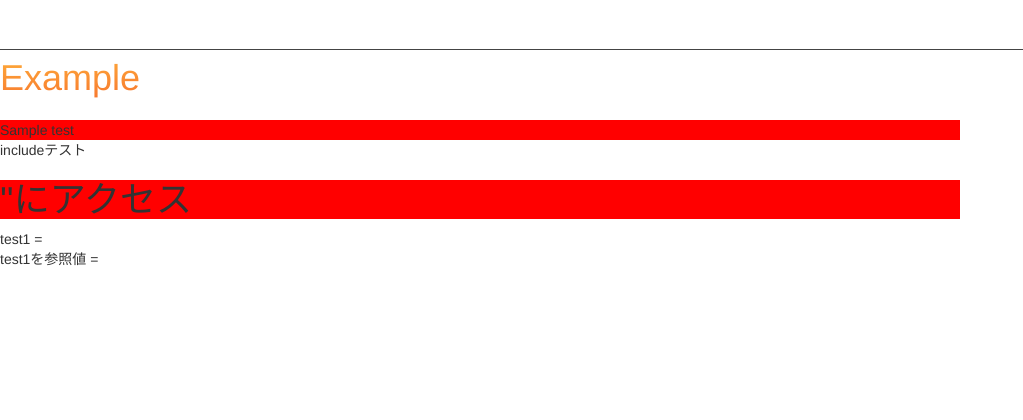
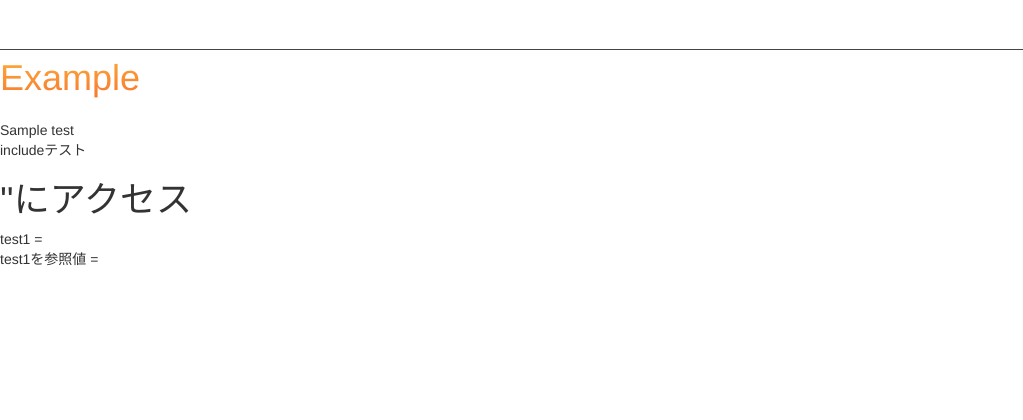
Before and after one commit to uucyan/sorairo-exotic, a PHP site: template views/layout.twig in a window 1280 px wide. Shown: the top 420 px of the page, without its empty margins (0-1023 px from the left). Run offline with PHP 8.4, Linux system fonts and the light colour scheme; the template is opened without the code that fills it: most values are stand-ins (such as "Sample title", 1, 10 or a date in 2020); some libraries are stand-ins or nearby versions.

Commit message:
不要なCSSクラスの削除

```diff
--- a/views/layout.twig
+++ b/views/layout.twig
@@ -25,7 +25,7 @@
     <div id="body-bk">
       <div id="body">
         <h1 class="animated infinite bounce site__title">Example</h1>
-        <div class="name">{{test}}</div>
+        <div class="">{{test}}</div>
         {% include 'test.twig' %}
       </div>
     </div>
--- a/views/test.twig
+++ b/views/test.twig
@@ -3,6 +3,6 @@
 
 <div>includeテスト</div>
 
-<h1 class="name">'{{test0}}'にアクセス </h1>
+<h1 class="">'{{test0}}'にアクセス </h1>
 <div>test1 = {{test1}}</div>
 <div>test1を参照値 = {{test2}}</div
--- a/web/css/style.css
+++ b/web/css/style.css
@@ -1,6 +1,3 @@
-.name {
-  background:red;
-}
 
 .site__title {
     color: #f35626;
```
